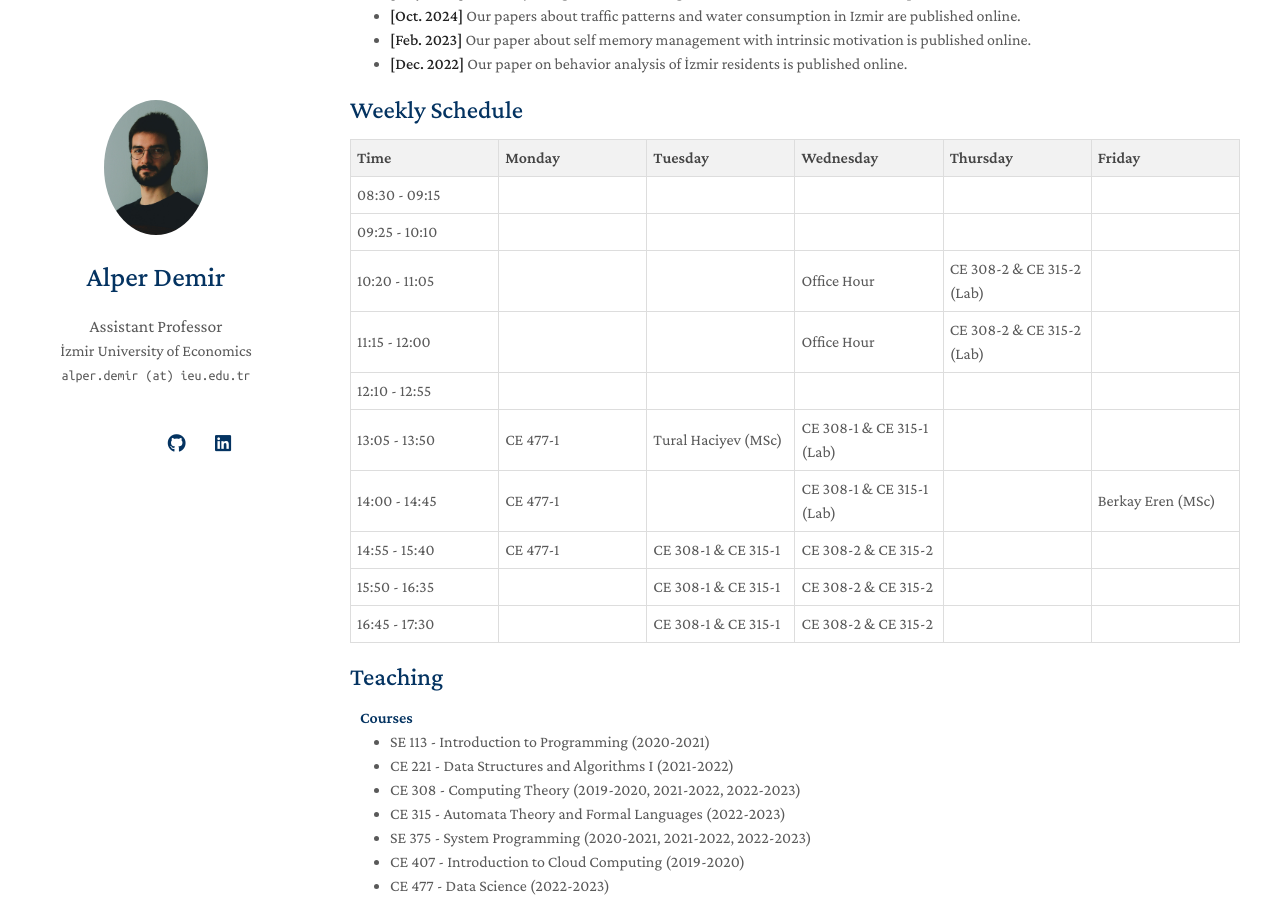
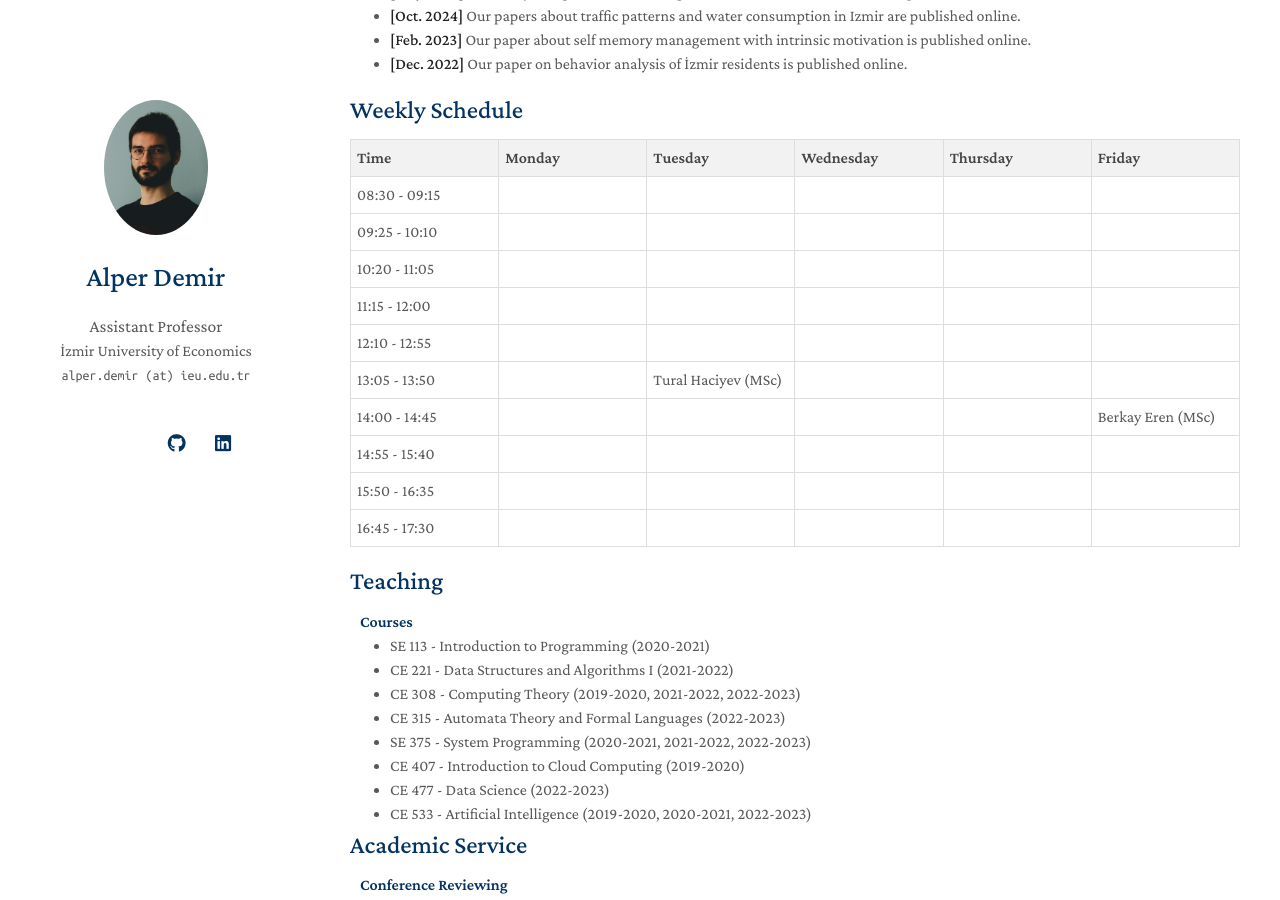
Before and after one commit to gliese876b/gliese876b.github.io, a Jekyll site: the page built from index.md, in a window 1280 px wide and 900 px high, scrolled down 443 px. Built offline with Jekyll 4.4.1, drawn with Linux system fonts in a browser that asks for light colours; nearby versions of some CDN libraries; a style sheet for code colours, icons or effects is not loaded; our own code applies the rules of GitHub Pages for plain Markdown files.

Commit message:
Update schedule.md

```diff
--- a/_includes/schedule.md
+++ b/_includes/schedule.md
@@ -32,16 +32,16 @@
       <td style="border:1px solid #ddd; padding:6px;">10:20 - 11:05</td>
       <td style="border:1px solid #ddd; padding:6px;"></td>
       <td style="border:1px solid #ddd; padding:6px;"></td>
-      <td style="border:1px solid #ddd; padding:6px;">Office Hour</td>
-      <td style="border:1px solid #ddd; padding:6px;">CE 308-2 & CE 315-2 (Lab)</td>
+      <td style="border:1px solid #ddd; padding:6px;"></td>
+      <td style="border:1px solid #ddd; padding:6px;"></td>
       <td style="border:1px solid #ddd; padding:6px;"></td>
     </tr>
     <tr>
       <td style="border:1px solid #ddd; padding:6px;">11:15 - 12:00</td>
       <td style="border:1px solid #ddd; padding:6px;"></td>
       <td style="border:1px solid #ddd; padding:6px;"></td>
-      <td style="border:1px solid #ddd; padding:6px;">Office Hour</td>
-      <td style="border:1px solid #ddd; padding:6px;">CE 308-2 & CE 315-2 (Lab)</td>
+      <td style="border:1px solid #ddd; padding:6px;"></td>
+      <td style="border:1px solid #ddd; padding:6px;"></td>
       <td style="border:1px solid #ddd; padding:6px;"></td>
     </tr>
     <tr>
@@ -54,41 +54,41 @@
     </tr>
     <tr>
       <td style="border:1px solid #ddd; padding:6px;">13:05 - 13:50</td>
-      <td style="border:1px solid #ddd; padding:6px;">CE 477-1</td>
+      <td style="border:1px solid #ddd; padding:6px;"></td>
       <td style="border:1px solid #ddd; padding:6px;">Tural Haciyev (MSc)</td>
-      <td style="border:1px solid #ddd; padding:6px;">CE 308-1 & CE 315-1 (Lab)</td>
+      <td style="border:1px solid #ddd; padding:6px;"></td>
       <td style="border:1px solid #ddd; padding:6px;"></td>
       <td style="border:1px solid #ddd; padding:6px;"></td>
     </tr>
     <tr>
       <td style="border:1px solid #ddd; padding:6px;">14:00 - 14:45</td>
-      <td style="border:1px solid #ddd; padding:6px;">CE 477-1</td>
       <td style="border:1px solid #ddd; padding:6px;"></td>
-      <td style="border:1px solid #ddd; padding:6px;">CE 308-1 & CE 315-1 (Lab)</td>
+      <td style="border:1px solid #ddd; padding:6px;"></td>
+      <td style="border:1px solid #ddd; padding:6px;"></td>
       <td style="border:1px solid #ddd; padding:6px;"></td>
       <td style="border:1px solid #ddd; padding:6px;">Berkay Eren (MSc)</td>
     </tr>
     <tr>
       <td style="border:1px solid #ddd; padding:6px;">14:55 - 15:40</td>
-      <td style="border:1px solid #ddd; padding:6px;">CE 477-1</td>
-      <td style="border:1px solid #ddd; padding:6px;">CE 308-1 & CE 315-1</td>
-      <td style="border:1px solid #ddd; padding:6px;">CE 308-2 & CE 315-2</td>
+      <td style="border:1px solid #ddd; padding:6px;"></td>
+      <td style="border:1px solid #ddd; padding:6px;"></td>
+      <td style="border:1px solid #ddd; padding:6px;"></td>
       <td style="border:1px solid #ddd; padding:6px;"></td>
       <td style="border:1px solid #ddd; padding:6px;"></td>
     </tr>
     <tr>
       <td style="border:1px solid #ddd; padding:6px;">15:50 - 16:35</td>
       <td style="border:1px solid #ddd; padding:6px;"></td>
-      <td style="border:1px solid #ddd; padding:6px;">CE 308-1 & CE 315-1</td>
-      <td style="border:1px solid #ddd; padding:6px;">CE 308-2 & CE 315-2</td>
+      <td style="border:1px solid #ddd; padding:6px;"></td>
+      <td style="border:1px solid #ddd; padding:6px;"></td>
       <td style="border:1px solid #ddd; padding:6px;"></td>
       <td style="border:1px solid #ddd; padding:6px;"></td>
     </tr>
     <tr>
       <td style="border:1px solid #ddd; padding:6px;">16:45 - 17:30</td>
       <td style="border:1px solid #ddd; padding:6px;"></td>
-      <td style="border:1px solid #ddd; padding:6px;">CE 308-1 & CE 315-1</td>
-      <td style="border:1px solid #ddd; padding:6px;">CE 308-2 & CE 315-2</td>
+      <td style="border:1px solid #ddd; padding:6px;"></td>
+      <td style="border:1px solid #ddd; padding:6px;"></td>
       <td style="border:1px solid #ddd; padding:6px;"></td>
       <td style="border:1px solid #ddd; padding:6px;"></td>
     </tr>
```
